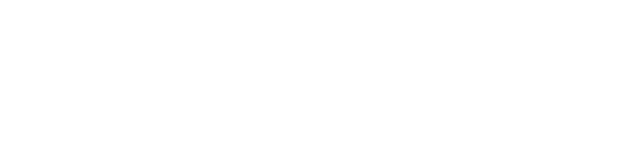
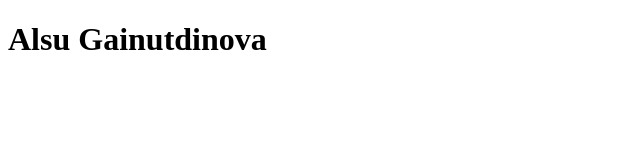
Before and after one commit to AlsuGai/rsschool-cv, a plain HTML site: page index.html in a window 1280 px wide. Shown: the whole page, without its empty margins (0-640 px from the left). Drawn offline with Linux system fonts and the light colour scheme.

Commit message:
feat: add title

```diff
--- a/index.html
+++ b/index.html
@@ -6,6 +6,6 @@
     <title>Document</title>
 </head>
 <body>
-
+     <h1>Alsu Gainutdinova</h1>
 </body>
 </html>
```
